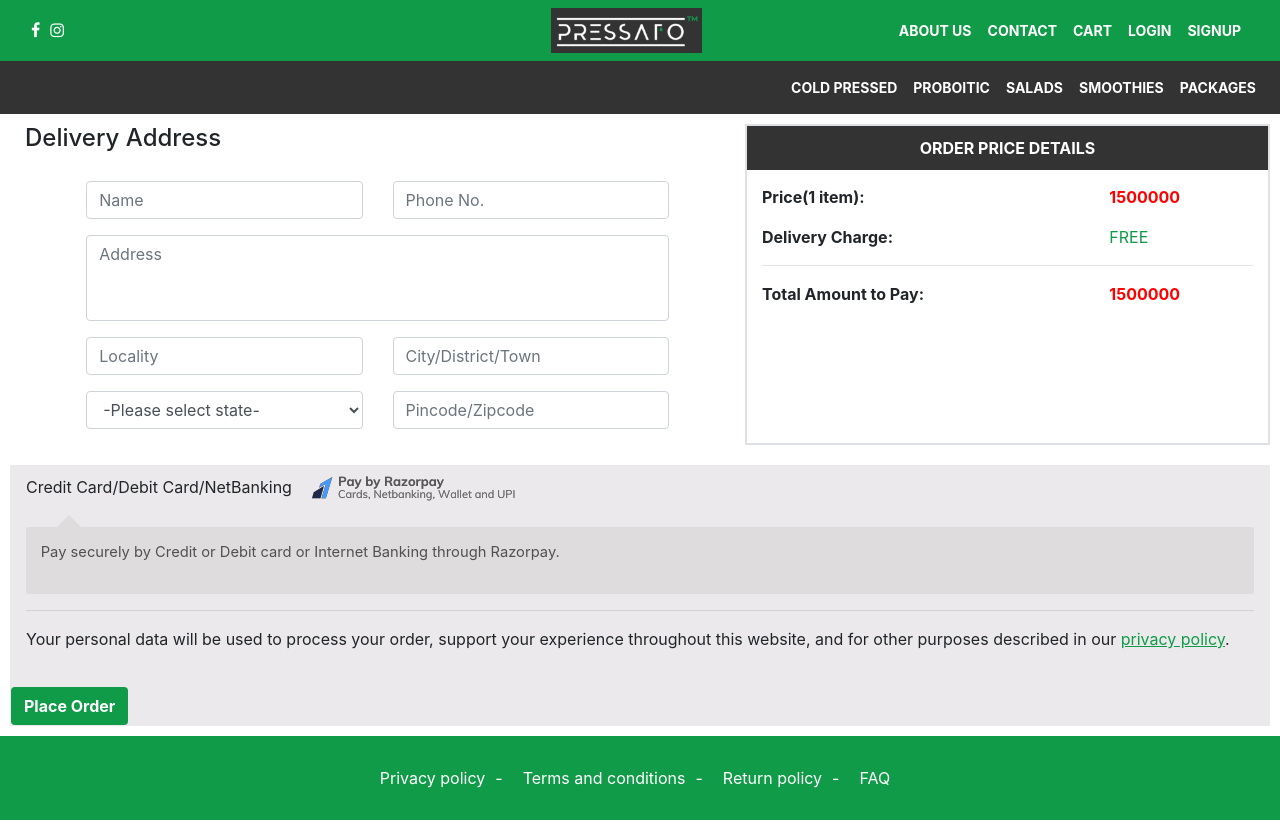
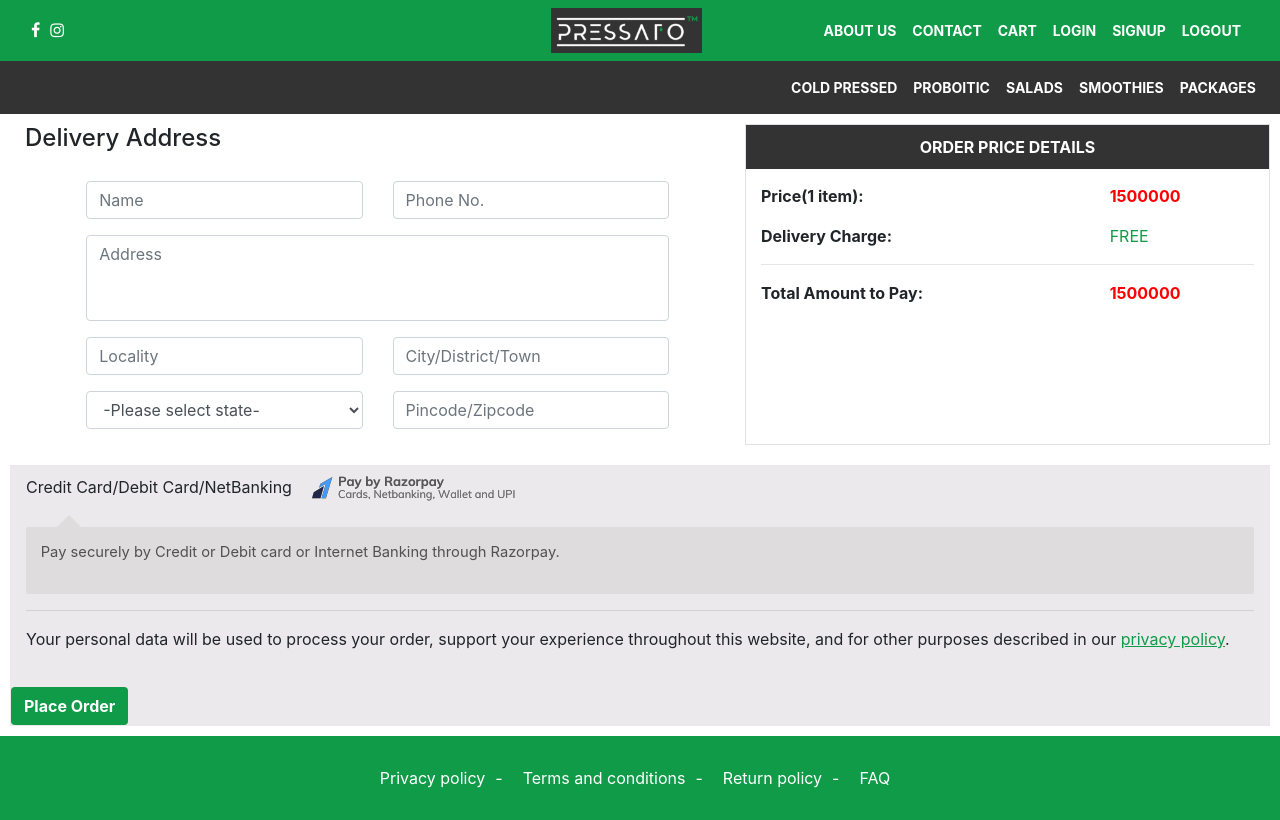
Before and after one commit to saratkumar/pressato, an Angular app: page /checkout in a window 1280 px wide. Built offline with nearby package versions, Linux system fonts and the light colour scheme.

Commit message:
design relaed issue

```diff
--- a/src/app/checkout/checkout.component.css
+++ b/src/app/checkout/checkout.component.css
@@ -11,7 +11,7 @@
 }
 
 .cart-summary {
-    border: 2px solid #dee2e6;
+    border: 1px solid #dee2e6;
 }
 
 .payment-background {
--- a/src/app/common/header/header.component.html
+++ b/src/app/common/header/header.component.html
@@ -28,6 +28,10 @@
               <li class="nav-item">
                 <a class="nav-link menu-text cursor-pointer" (click)="signIn = false;" data-toggle="modal"
                   data-target="#myModal">signup</a>
+              </li>
+              <li class="nav-item">
+                  <a class="nav-link menu-text cursor-pointer"  data-toggle="modal"
+                    data-target="#myModal">logout</a>
               </li>
             </ul>
           </div>
@@ -221,6 +225,11 @@
         <div class="accordian-submenu p-10" routerLink="category/smootheis/swag">super nova</div>
         <div class="accordian-submenu p-10" routerLink="category/smootheis/thalaiva">thalaiva</div>
       </div>
+      <p class="accordian-menu" [routerLink]="" (click)="openNav();signIn = true;" data-toggle="modal"
+      data-target="#myModal">login</p>
+      <p class="accordian-menu" [routerLink]="" (click)="openNav();signIn = false;" data-toggle="modal"
+      data-target="#myModal">register</p>
+      <p class="accordian-menu" [routerLink]="" (click)="openNav()">logout</p>
     </div>
   </div>
 </div>
```
